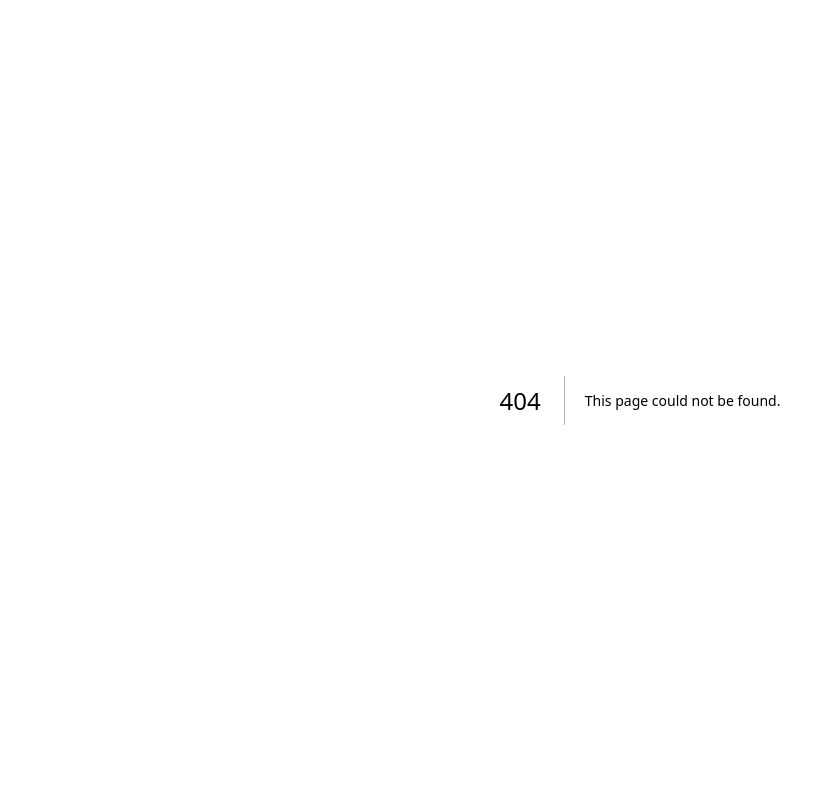
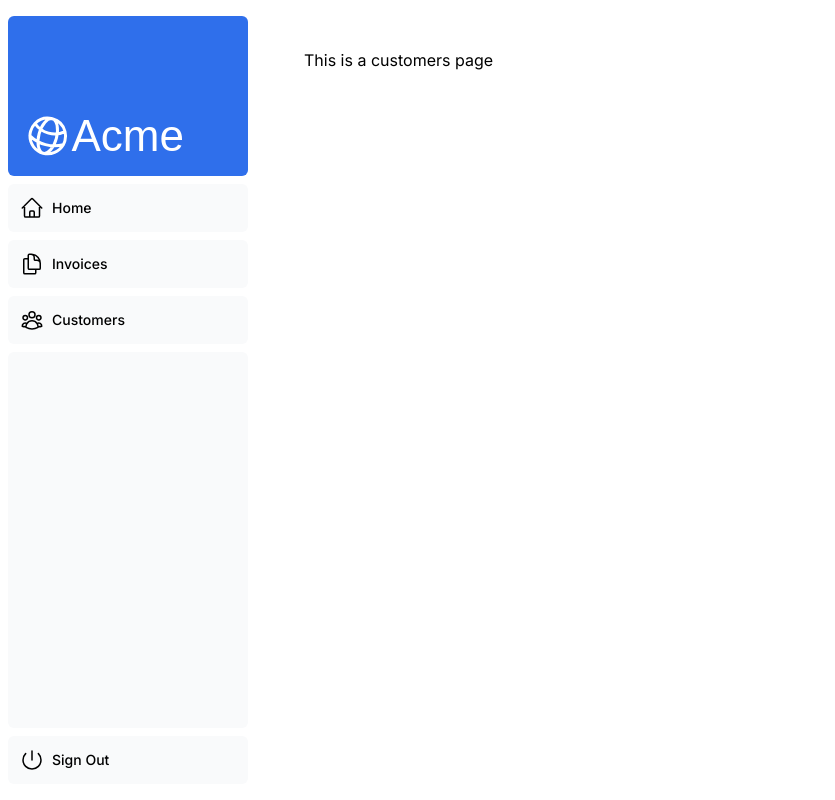
Before and after one commit to M7Tro/LearningNext, a Next.js app in the folder fullStack/nextjs-dashboard/: page /dashboard/customers in a window 1280 px wide. Before the commit this address had no page. Shown: the whole page, without its empty margins (0-835 px from the left). Built offline with nearby package versions, Linux system fonts and the light colour scheme; a web font is replaced by a local one.

Commit message:
completed chapter for on adding pages and creating layouts. Very cool stuff

```diff
--- /dev/null
+++ b/fullStack/nextjs-dashboard/app/dashboard/customers/page.jsx
@@ -0,0 +1,3 @@
+export default function Page(){
+    return <p>This is a customers page</p>
+}
--- /dev/null
+++ b/fullStack/nextjs-dashboard/app/dashboard/invoices/page.jsx
@@ -0,0 +1,3 @@
+export default function Page(){
+    return <p>This is an invoices page</p>
+}
--- /dev/null
+++ b/fullStack/nextjs-dashboard/app/dashboard/layout.tsx
@@ -0,0 +1,12 @@
+import SideNav from '@/app/ui/dashboard/sidenav';
+
+export default function Layout({ children }: { children: React.ReactNode }) {
+  return (
+    <div className="flex h-screen flex-col md:flex-row md:overflow-hidden">
+      <div className="w-full flex-none md:w-64">
+        <SideNav />
+      </div>
+      <div className="flex-grow p-6 md:overflow-y-auto md:p-12">{children}</div>
+    </div>
+  );
+}
--- /dev/null
+++ b/fullStack/nextjs-dashboard/app/dashboard/page.tsx
@@ -0,0 +1,3 @@
+export default function Page(){
+    return <p>The dashboard page</p>
+}
```
Also changed, not shown: 1 other file (tests, documents, lock files or other folders).
